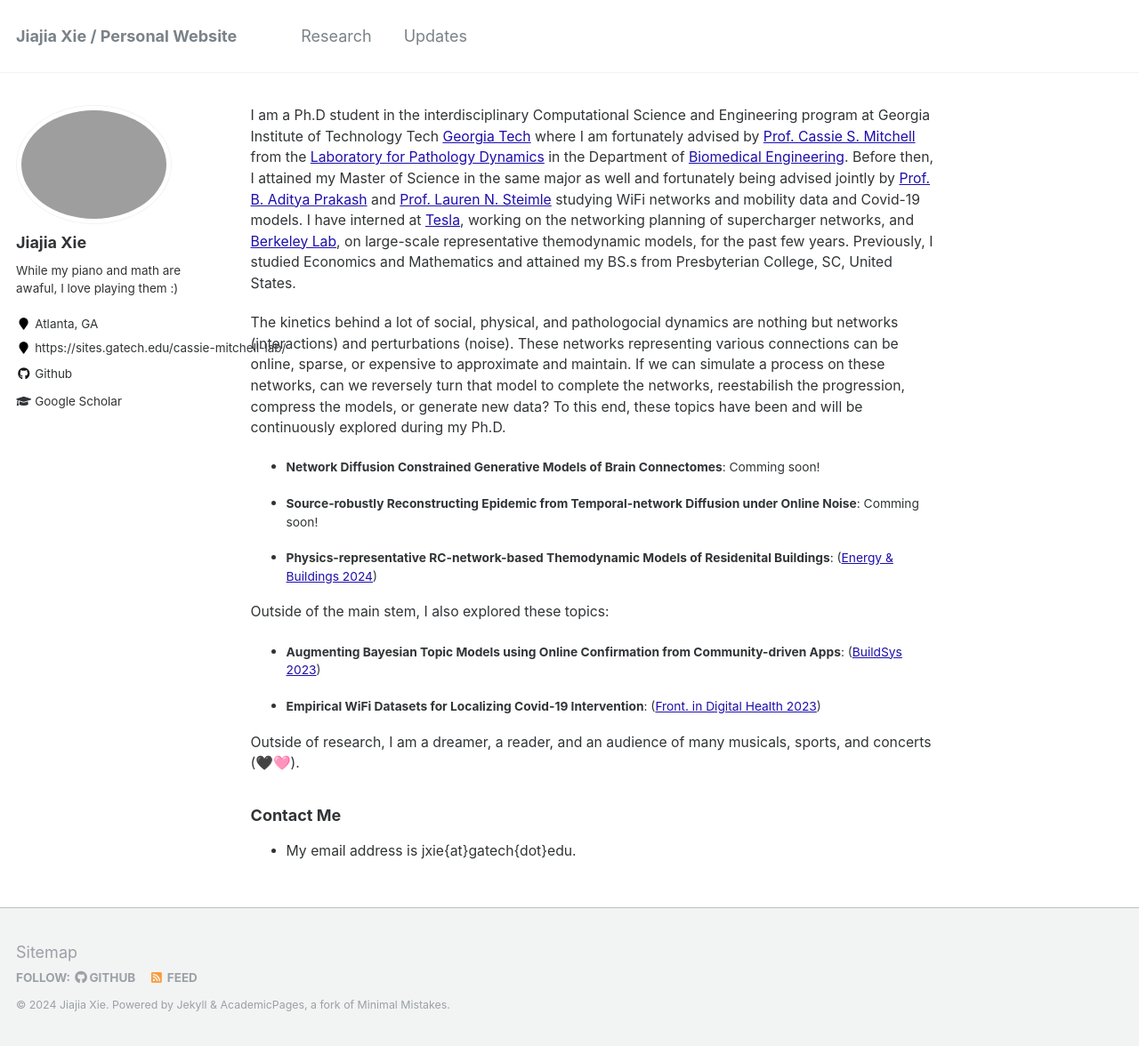
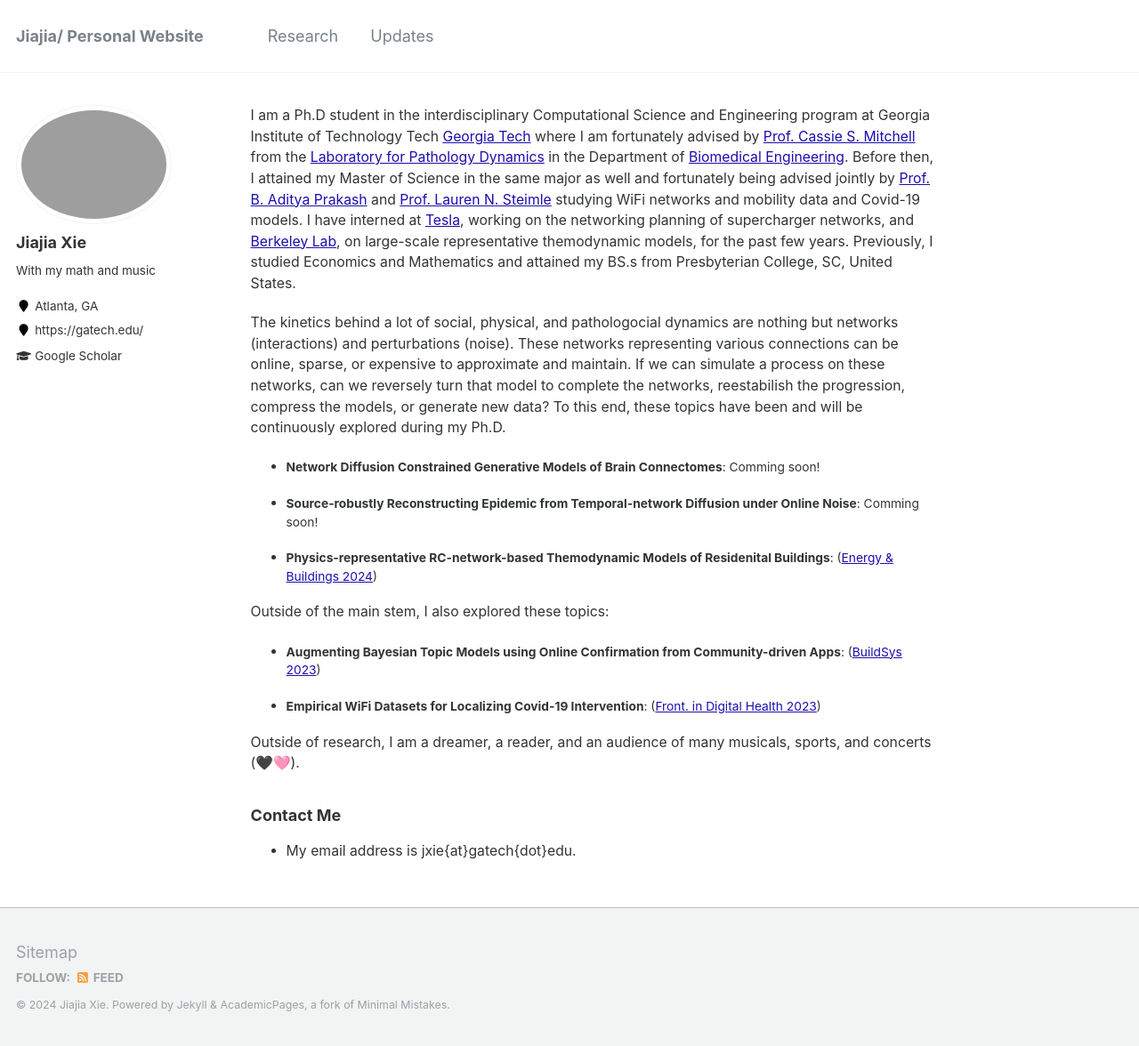
Before and after one commit to jxie1997/jxie1997.github.io, a Jekyll site: the page built from _pages/about.md, in a window 1280 px wide and 1176 px high. Shown: the whole window at 89% size. Built offline with Jekyll 4.4.1, drawn with Linux system fonts in a browser that asks for light colours.

Commit message:
fix bug again

```diff
--- a/_config.yml
+++ b/_config.yml
@@ -7,11 +7,11 @@
 
 # Site Settings
 locale                   : "en-US"
-title                    : "Jiajia Xie / Personal Website"
+title                    : "Jiajia/ Personal Website"
 title_separator          : "-"
 name                     : &name "Jiajia Xie"
 description              : &description "personal description"
-url                      : https://jiajiaxie.github.io # the base hostname & protocol for your site e.g. "https://mmistakes.github.io"
+url                      : https://jiajiaxie.github.io/ # the base hostname & protocol for your site e.g. "https://mmistakes.github.io"
 baseurl                  : "" # the subpath of your site, e.g. "/blog"
 repository               : "jiajiaxie23/jiajiaxie.github.io"
 teaser                   :  # filename of teaser fallback teaser image placed in /images/, .e.g. "500x300.png"
@@ -82,9 +82,9 @@ analytics:
 author:
   name             : "Jiajia Xie"
   avatar           : "avatar.png"
-  bio              : "While my piano and math are awaful, I love playing them :)"
+  bio              : "With my math and music"
   location         : "Atlanta, GA"
-  employer         : "https://sites.gatech.edu/cassie-mitchell-lab/"
+  employer         : "https://gatech.edu/"
   pubmed           :
   googlescholar    : "https://scholar.google.com/citations?user=mkhe3_IAAAAJ&hl=en"
   email            :
@@ -96,7 +96,7 @@ author:
   flickr           :
   facebook         :
   foursquare       :
-  github           : "jiajiaxie23"
+  github           :
   google_plus      :
   keybase          :
   instagram        :
@@ -109,7 +109,7 @@ author:
   stackoverflow    : # http://stackoverflow.com/users/123456/username
   steam            :
   tumblr           :
-  twitter          : #
+  twitter          :
   vine             :
   weibo            :
   xing             :
```
